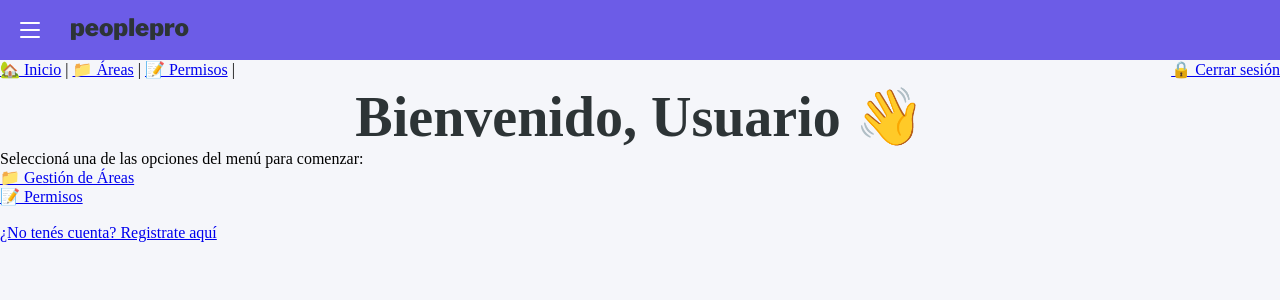
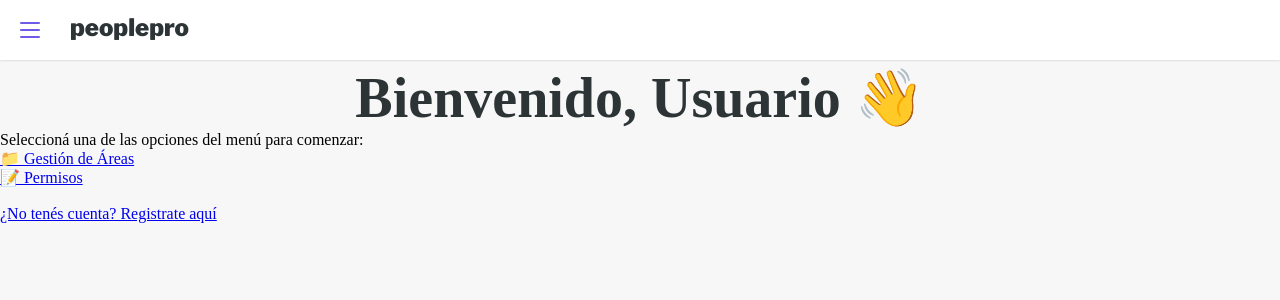
Before and after one commit to LinaB24/peoplepro, a PHP site: page /vistas/inicio.php in a window 1280 px wide. Shown: the top 300 px of the page. Run offline with PHP 8.4, Linux system fonts and the light colour scheme.

Commit message:
cambio de colores y animacion del nav hamburguesa

```diff
--- a/public/css/nav.css
+++ b/public/css/nav.css
@@ -1,16 +1,17 @@
 :root {
-  --primario: #6C5CE7;
-  --secundario: #2D3436;
-  --acento: #55EFC4;
-  --fondo-claro: #F5F6FA;
-  --texto-primario: #2D3436;
-  --texto-secundario: #636E72;
+    --primario: #6C5CE7;
+    --secundario: #2D3436;
+    --acento: #55EFC4;
+    --fondo-claro:#F7F7F8;
+    --fondo-nav: #EFEFF1;
+    --texto-primario: #2D3436;
+    --texto-secundario: #636E72;
 }
 *{
     margin: 0;
     padding: 0;
     box-sizing: border-box;
-    background-color: #F5F6FA;
+    background-color: var(--fondo-claro);
 }
 .tituloBienvenida{
     text-align: center;
@@ -18,13 +19,16 @@
     margin-top: 5px;
     color: #2D3436;
 }
-.nav{
-    background-color: #6C5CE7;
+.header{
+    background-color: #ffffff;
     padding: 10px;
     display: flex;
     align-items: center;
+    width: 100%;
+    height: auto;
+    box-shadow: #bdc2c4 0px 0px 2.5px;
 }
-.menu-hamburgesa {
+.menu-hamburguesa {
     display: flex;
     flex-direction: column;
     justify-content: center;
@@ -34,47 +38,48 @@
     gap: 5px;
     cursor: pointer;
     background-color: transparent;
+    z-index: 2;
 }
-.menu-hamburgesa:hover {
+.menu-hamburguesa:hover {
     border-radius: 50%;
-    background-color:  rgba(0, 0, 0, 0.2);
+    background-color:  rgba(92, 91, 91, 0.2);
     transition: all 0.2s ease-in-out;
 }
 .linea {
     position: relative;
     width: 20px;
     height: 2px;
-    background-color: #fff;
+    background-color: var(--primario);
     border-radius: 10px;
     transition: all 0.5s ease-in-out;
 }
 /* Estados normales */
-.menu-hamburgesa .linea:nth-child(1),
-.menu-hamburgesa .linea:nth-child(3) {
+.menu-hamburguesa .linea:nth-child(1),
+.menu-hamburguesa .linea:nth-child(3) {
     top: 0;
     transform: rotate(0deg);
 }
 
-.menu-hamburgesa .linea:nth-child(2) {
+.menu-hamburguesa .linea:nth-child(2) {
     opacity: 1;
     visibility: visible;
 }
 /* Estados activos (hamburguesa abierta) */
-.menu-hamburgesa.activo .linea:nth-child(1) {
+.menu-hamburguesa.activo .linea:nth-child(1) {
     top: 7px;
     transform: rotate(45deg);
 }
 
-.menu-hamburgesa.activo .linea:nth-child(2) {
+.menu-hamburguesa.activo .linea:nth-child(2) {
     opacity: 0;
     visibility: hidden;
 }
 
-.menu-hamburgesa.activo .linea:nth-child(3) {
+.menu-hamburguesa.activo .linea:nth-child(3) {
     top: -7px;
     transform: rotate(-45deg);
 }
-
+/* logo aimacion */
 #logo {
     font-size: 24px;
     white-space: pre-wrap;
@@ -85,4 +90,27 @@
     font-weight:900;
     margin-left: 20px;
     background-color: transparent;
+    z-index: 2;
     }
+/* nav desplegable  */
+.nav-desplegable{
+    position: absolute;
+    top: 0;
+    left: 0;
+    width: 20%;
+    height: 100vh;
+    padding: 60px 10px;
+    background-color: var(--fondo-nav);
+    display: flex;
+    flex-direction: column;
+    align-items: center;
+    transform: translateX(-100%);
+    opacity: 0;
+    pointer-events: none;
+    transition: transform 0.5s ease, opacity 0.5s ease;
+}
+.nav-desplegable.open{
+    transform: translateX(0);
+    opacity: 1;
+    pointer-events: auto;
+}
--- a/public/js/nav.js
+++ b/public/js/nav.js
@@ -1,7 +1,9 @@
 // animacion del menu hamburguesa
-    const menuHamburgesa = document.querySelector('.menu-hamburgesa');
-    menuHamburgesa.addEventListener('click', () => {
-        menuHamburgesa.classList.toggle('activo');
+    const menuHamburguesa = document.querySelector('.menu-hamburguesa');
+    const menu = document.getElementById('nav-desplegable');
+    menuHamburguesa.addEventListener('click', () => {
+        menuHamburguesa.classList.toggle('activo');
+        menu.classList.toggle('open');
     });
 
 
--- a/vistas/inicio.php
+++ b/vistas/inicio.php
@@ -11,20 +11,23 @@
 <body>
 
     <!-- Navegación principal -->
-    <header>
-        <nav class="nav">
-            <div class="menu-hamburgesa">
+    <header class="header">
+            <div class="menu-hamburguesa">
                 <span class="linea"></span>
                 <span class="linea"></span>
                 <span class="linea"></span>
             </div>
             <div id="logo"></div>
-        </nav>
-        <a href="./index.php?accion=inicio">🏡 Inicio</a> |
-        <a href="index.php?accion=listar">📁 Áreas</a> |
-        <a href="index.php?accion=listarPermisos">📝 Permisos</a> |
-        <a href="index.php?accion=logout" style="float:right;">🔒 Cerrar sesión</a>
     </header>
+
+    <nav class="nav-desplegable" id="nav-desplegable">
+        <ul class="nav-lista">
+            <li><a href="./index.php?accion=inicio">🏡 Inicio</a></li>
+            <li><a href="index.php?accion=listar">📁 Áreas</a></li>
+            <li><a href="index.php?accion=listarPermisos">📝 Permisos</a></li>
+            <li><a href="index.php?accion=logout" style="float:right;">🔒 Cerrar sesión</a></li>
+        </ul>
+    </nav>
 
     <h1 class="tituloBienvenida">Bienvenido, <?= htmlspecialchars($_SESSION["usuario"] ?? 'Usuario') ?> 👋</h1>
 
```
